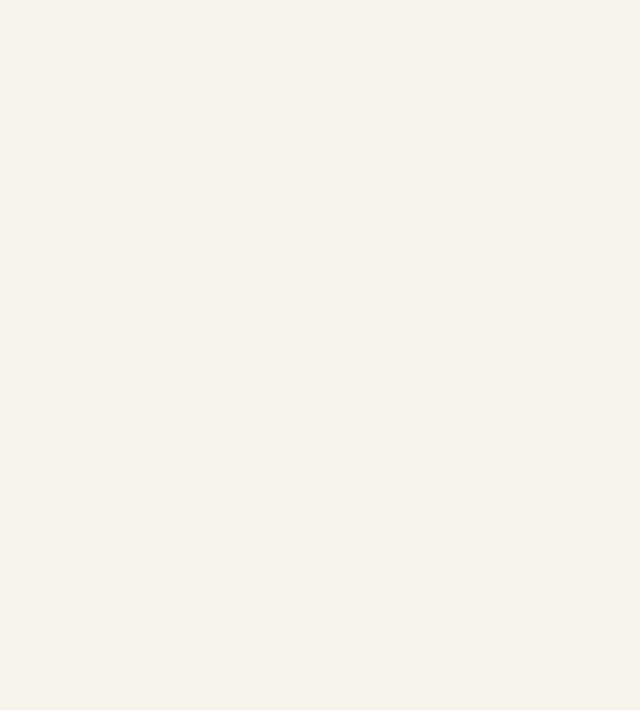
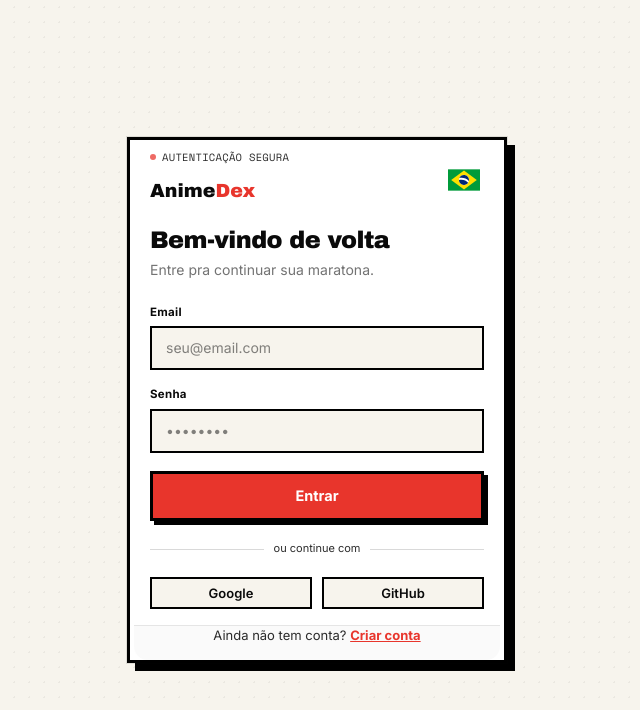
Before and after one commit to 7alexandree7/anime-dex, a Next.js app: page /login in a window 1280 px wide. Shown: the top 710 px of the page, without its empty margins (323-963 px from the left). Built offline with nearby package versions, Linux system fonts and the light colour scheme.

Commit message:
feat: implement login page with form validation and background component

```diff
--- a/app/(auth)/login/page.tsx
+++ b/app/(auth)/login/page.tsx
@@ -1,11 +1,46 @@
+"use client";
+
+import BackgroundAuth from "@/components/auth/BackgroundAuth";
+import LoginForm from "@/components/auth/LoginForm";
+import { useForm } from "react-hook-form"
+import { useState } from "react";
+import { LoginFormData, loginSchema } from "@/schemas/login";
+import { zodResolver } from "@hookform/resolvers/zod";
 
 
-const page = () => {
+const Page = () => {
+
+  const [isLoading, setIsLoading] = useState<boolean>(false);
+  const [errorMessage, setErrorMessage] = useState<string | null>(null);
+
+  const { register, handleSubmit, formState: { errors } } = useForm<LoginFormData>({
+    resolver: zodResolver(loginSchema)
+  });
+
+  const onSubmit = async (data: LoginFormData) => {
+    setIsLoading(true);
+    setErrorMessage(null);
+
+    console.log(data);
+
+    // TODO: const { error } = await authClient.signIn.email(data);
+    // if (error) setErrorMessage("Email ou senha inválidos.");
+
+    setIsLoading(false);
+  }
+
   return (
-    <main className='relative w-screen min-h-screen flex items-center justify-center px-5 overflow-hidden z-0'>
-
+    <main className='relative w-screen min-h-screen flex items-center justify-center px-5 overflow-hidden bg-background'>
+      <BackgroundAuth />
+      <LoginForm
+        register={register}
+        errors={errors}
+        onSubmit={handleSubmit(onSubmit)}
+        isLoading={isLoading}
+        errorMessage={errorMessage}
+      />
     </main>
   )
 }
 
-export default page
+export default Page
--- a/components/Header/HeaderButtons.tsx
+++ b/components/Header/HeaderButtons.tsx
@@ -1,6 +1,5 @@
 "use client";
 
-import { Button } from "../ui/button";
 import { Avatar, AvatarFallback, AvatarImage } from "@/components/ui/avatar"
 import { ChevronDown } from 'lucide-react';
 import { headerDictionary } from "@/translate/header";
--- /dev/null
+++ b/components/auth/BackgroundAuth.tsx
@@ -0,0 +1,11 @@
+
+const BackgroundAuth = () => {
+    return (
+        <div
+            className="fixed inset-0 opacity-[0.05] pointer-events-none"
+            style={{ backgroundImage: "radial-gradient(#111111 1px, transparent 1px)", backgroundSize: "15px 15px" }}
+        />
+    )
+}
+
+export default BackgroundAuth
--- a/components/auth/LoginForm.tsx
+++ b/components/auth/LoginForm.tsx
@@ -1,9 +1,111 @@
+import { LoginFormData } from "@/schemas/login";
+import { FieldErrors, UseFormRegister } from "react-hook-form";
+import { Card, CardContent, CardDescription, CardFooter, CardHeader, CardTitle } from "../ui/card";
+import LanguageToggle from "../Header/LanguageToggle";
+import { Button } from "../ui/button";
+import Link from "next/link";
 
-export const LoginForm = () => {
+interface LoginFormProps {
+    register: UseFormRegister<LoginFormData>;
+    errors: FieldErrors<LoginFormData>;
+    onSubmit: (e: React.FormEvent) => void;
+    isLoading?: boolean;
+    errorMessage?: string | null;
+}
 
+const LoginForm = ({ register, errors, onSubmit, isLoading, errorMessage }: LoginFormProps) => {
     return (
-        <>
+        <Card className="relative w-full max-w-95 rounded-none border-3 border-black shadow-[8px_8px_0_black] bg-white p-1">
+            <span className="absolute top-[-2.5px] left-[-2.5px] w-3.5 h-3.5 border-l-[2.5px] border-t-[2.5px] border-red" />
+            <span className="absolute bottom-[-2.5px] right-[-2.5px] w-3.5 h-3.5 border-r-[2.5px] border-b-[2.5px] border-red" />
 
-        </>
+            <div className="absolute top-5 right-4">
+                <LanguageToggle />
+            </div>
+
+            <CardHeader className="pb-2">
+                <div className="flex items-center gap-1.5 font-mono text-[10.5px] tracking-wide text-graphite mb-2 pt-1.5">
+                    <span className="w-1.5 h-1.5 rounded-full bg-red animate-pulse" />
+                    AUTENTICAÇÃO SEGURA
+                </div>
+                <div className="font-heading text-[19px] mb-4">
+                    Anime<span className="text-red">Dex</span>
+                </div>
+                <CardTitle className="font-heading text-2xl tracking-tight">Bem-vindo de volta</CardTitle>
+                <CardDescription className="text-sm">Entre pra continuar sua maratona.</CardDescription>
+            </CardHeader>
+
+            <CardContent>
+                <form onSubmit={onSubmit} className="flex flex-col gap-4">
+                    <div>
+                        <label className="block text-[11.5px] font-bold mb-1.5 tracking-wide">Email</label>
+                        <input
+                            {...register("email")}
+                            type="email"
+                            placeholder="seu@email.com"
+                            className="w-full px-3.5 py-2.5 border-2 border-black bg-background text-sm outline-none focus:shadow-[3px_3px_0_var(--color-red)] transition-shadow"
+                        />
+                        {errors.email && (
+                            <p className="text-red text-xs font-semibold mt-1">{errors.email.message}</p>
+                        )}
+                    </div>
+
+                    <div>
+                        <label className="block text-[11.5px] font-bold mb-1.5 tracking-wide">Senha</label>
+                        <input
+                            {...register("password")}
+                            type="password"
+                            placeholder="••••••••"
+                            className="w-full px-3.5 py-2.5 border-2 border-black bg-background text-sm outline-none focus:shadow-[3px_3px_0_var(--color-red)] transition-shadow"
+                        />
+                        {errors.password && (
+                            <p className="text-red text-xs font-semibold mt-1">{errors.password.message}</p>
+                        )}
+                    </div>
+
+                    {errorMessage && (
+                        <p className="text-red text-xs font-semibold">{errorMessage}</p>
+                    )}
+
+                    <Button
+                        type="submit"
+                        disabled={isLoading}
+                        className="rounded-none bg-red border-3 border-black shadow-[4px_4px_0_black] hover:translate-x-0.5 hover:translate-y-0.5 hover:shadow-[2px_2px_0_black] text-white font-bold text-[14.5px] py-3 h-auto mt-0.5 cursor-pointer disabled:opacity-60"
+                    >
+                        {isLoading ? "Entrando..." : "Entrar"}
+                    </Button>
+
+                    <div className="flex items-center gap-2.5 text-[11px] text-graphite my-1">
+                        <span className="flex-1 h-px bg-black/15" />
+                        ou continue com
+                        <span className="flex-1 h-px bg-black/15" />
+                    </div>
+
+                    <div className="flex gap-2.5">
+                        <Button type="button" variant="outline" className="flex-1 rounded-none border-2 border-black bg-background font-semibold text-[13px] hover:shadow-[2px_2px_0_black] cursor-pointer">
+                            Google
+                        </Button>
+                        <Button type="button" variant="outline" className="flex-1 rounded-none border-2 border-black bg-background font-semibold text-[13px] hover:shadow-[2px_2px_0_black] cursor-pointer">
+                            GitHub
+                        </Button>
+                    </div>
+                </form>
+            </CardContent>
+
+
+            <CardFooter className="justify-center pt-0">
+                <p className="text-[13px] text-graphite">
+                    Ainda não tem conta?{" "}
+                    <Link href="/register" className="text-red font-bold underline">Criar conta</Link>
+                </p>
+            </CardFooter>
+
+        </Card>
     )
 }
+
+
+
+
+
+export default LoginForm
--- /dev/null
+++ b/components/ui/card.tsx
@@ -0,0 +1,102 @@
+import * as React from "react"
+import { cn } from "cn"
+
+function Card({
+  className,
+  size = "default",
+  ...props
+}: React.ComponentProps<"div"> & { size?: "default" | "sm" }) {
+  return (
+    <div
+      data-slot="card"
+      data-size={size}
+      className={cn(
+        "group/card flex flex-col gap-(--card-spacing) overflow-hidden rounded-xl bg-card py-(--card-spacing) text-sm text-card-foreground ring-1 ring-foreground/10 [--card-spacing:--spacing(4)] has-data-[slot=card-footer]:pb-0 has-[>img:first-child]:pt-0 data-[size=sm]:[--card-spacing:--spacing(3)] data-[size=sm]:has-data-[slot=card-footer]:pb-0 *:[img:first-child]:rounded-t-xl *:[img:last-child]:rounded-b-xl",
+        className
+      )}
+      {...props}
+    />
+  )
+}
+
+function CardHeader({ className, ...props }: React.ComponentProps<"div">) {
+  return (
+    <div
+      data-slot="card-header"
+      className={cn(
+        "group/card-header @container/card-header grid auto-rows-min items-start gap-1 rounded-t-xl px-(--card-spacing) has-data-[slot=card-action]:grid-cols-[1fr_auto] has-data-[slot=card-description]:grid-rows-[auto_auto] [.border-b]:pb-(--card-spacing)",
+        className
+      )}
+      {...props}
+    />
+  )
+}
+
+function CardTitle({ className, ...props }: React.ComponentProps<"div">) {
+  return (
+    <div
+      data-slot="card-title"
+      className={cn(
+        "font-heading text-base leading-snug font-medium group-data-[size=sm]/card:text-sm",
+        className
+      )}
+      {...props}
+    />
+  )
+}
+
+function CardDescription({ className, ...props }: React.ComponentProps<"div">) {
+  return (
+    <div
+      data-slot="card-description"
+      className={cn("text-sm text-muted-foreground", className)}
+      {...props}
+    />
+  )
+}
+
+function CardAction({ className, ...props }: React.ComponentProps<"div">) {
+  return (
+    <div
+      data-slot="card-action"
+      className={cn(
+        "col-start-2 row-span-2 row-start-1 self-start justify-self-end",
+        className
+      )}
+      {...props}
+    />
+  )
+}
+
+function CardContent({ className, ...props }: React.ComponentProps<"div">) {
+  return (
+    <div
+      data-slot="card-content"
+      className={cn("px-(--card-spacing)", className)}
+      {...props}
+    />
+  )
+}
+
+function CardFooter({ className, ...props }: React.ComponentProps<"div">) {
+  return (
+    <div
+      data-slot="card-footer"
+      className={cn(
+        "flex items-center rounded-b-xl border-t bg-muted/50 p-(--card-spacing)",
+        className
+      )}
+      {...props}
+    />
+  )
+}
+
+export {
+  Card,
+  CardHeader,
+  CardFooter,
+  CardTitle,
+  CardAction,
+  CardDescription,
+  CardContent,
+}
--- a/package.json
+++ b/package.json
@@ -10,6 +10,7 @@
   },
   "dependencies": {
     "@base-ui/react": "^1.8.0",
+    "@hookform/resolvers": "^5.9.1",
     "class-variance-authority": "^0.7.1",
     "cn": "^0.2.5",
     "country-flag-icons": "^1.6.20",
@@ -18,8 +19,10 @@
     "next": "16.3.4",
     "react": "19.2.8",
     "react-dom": "19.2.8",
+    "react-hook-form": "^7.88.0",
     "shadcn": "^4.21.0",
-    "tw-animate-css": "^1.4.0"
+    "tw-animate-css": "^1.4.0",
+    "zod": "^4.6.5"
   },
   "devDependencies": {
     "@tailwindcss/postcss": "^4",
--- /dev/null
+++ b/schemas/login.ts
@@ -0,0 +1,8 @@
+import { z } from "zod";
+
+export const loginSchema = z.object({
+    email: z.email("Email inválido").max(255, "Email é muito grande"),
+    password: z.string().min(1, "Senha é obrigatória").max(255, "Senha é muito grande"),
+})
+
+export type LoginFormData = z.infer<typeof loginSchema>
```
Also changed, not shown: app/(auth)/register/page.tsx (added), 1 other file (tests, documents, lock files or other folders).
